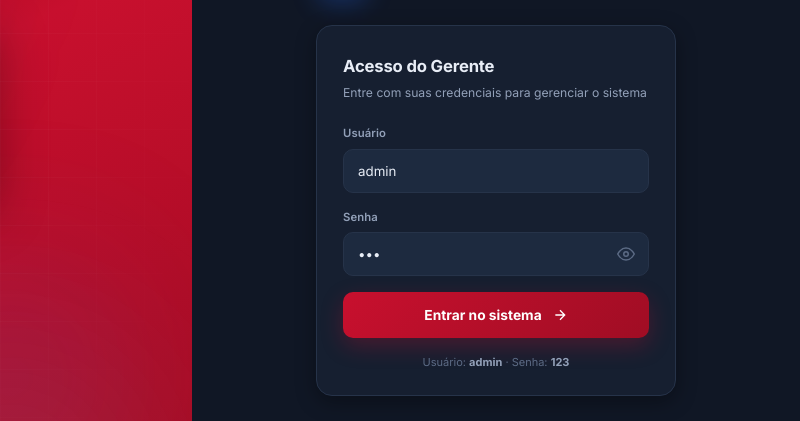
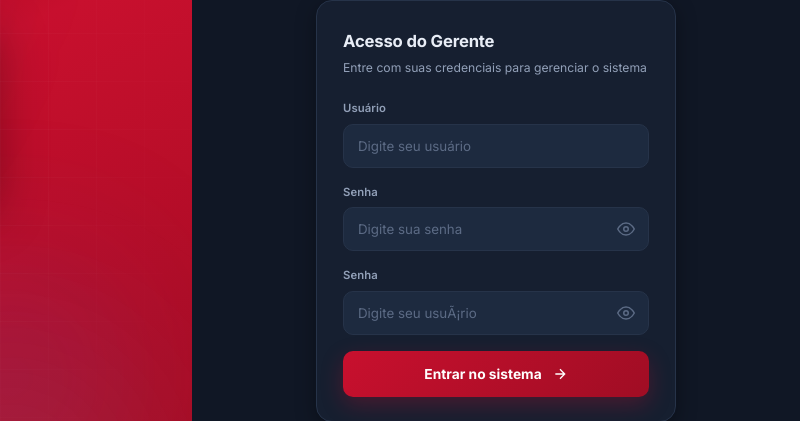
Before and after one commit to jferreiramesquita33-web/SuperMercado-Vierira, a plain HTML site: page index.html in a window 1280 px wide. Shown: the part 207-628 px from the top of the page, 480-1280 px from the left. Drawn offline with Linux system fonts and the light colour scheme.

Commit message:
Remove credenciais da tela de login

```diff
--- a/index.html
+++ b/index.html
@@ -58,13 +58,26 @@
         <h2>Acesso do Gerente</h2>
         <p class="login-subtitle">Entre com suas credenciais para gerenciar o sistema</p>
         <div class="form-group">
-          <label for="admin-username">Usuário</label>
-          <input type="text" id="admin-username" placeholder="Digite seu usuário" autocomplete="username" value="admin">
-        </div>
         <div class="form-group">
+  <label for="admin-username">Usuário</label>
+  <input type="text" id="admin-username" placeholder="Digite seu usuário" autocomplete="username">
+</div>
+
+<div class="form-group">
+  <label for="admin-password">Senha</label>
+  <div class="input-eye">
+    <input type="password" id="admin-password" placeholder="Digite sua senha" autocomplete="current-password">
+    <button type="button" class="eye-btn" onclick="togglePassword('admin-password', this)" aria-label="Mostrar senha">
+      <svg width="18" height="18" viewBox="0 0 24 24" fill="none" stroke="currentColor" stroke-width="2">
+        <path d="M1 12s4-8 11-8 11 8 11 8-4 8-11 8-11-8-11-8z"/>
+        <circle cx="12" cy="12" r="3"/>
+      </svg>
+    </button>
+  </div>
+</div>
           <label for="admin-password">Senha</label>
           <div class="input-eye">
-            <input type="password" id="admin-password" placeholder="Digite sua senha" autocomplete="current-password" value="123">
+            <input type="text" id="admin-username" placeholder="Digite seu usuÃ¡rio" autocomplete="username">
             <button type="button" class="eye-btn" onclick="togglePassword('admin-password', this)" aria-label="Mostrar senha">
               <svg width="18" height="18" viewBox="0 0 24 24" fill="none" stroke="currentColor" stroke-width="2"><path d="M1 12s4-8 11-8 11 8 11 8-4 8-11 8-11-8-11-8z"/><circle cx="12" cy="12" r="3"/></svg>
             </button>
@@ -74,7 +87,6 @@
           <span id="login-btn-admin-text">Entrar no sistema</span>
           <svg width="16" height="16" viewBox="0 0 24 24" fill="none" stroke="currentColor" stroke-width="2"><path d="M5 12h14M12 5l7 7-7 7"/></svg>
         </button>
-        <p class="login-hint">Usuário: <b>admin</b> · Senha: <b>123</b></p>
       </div>
     </div>
 
```
